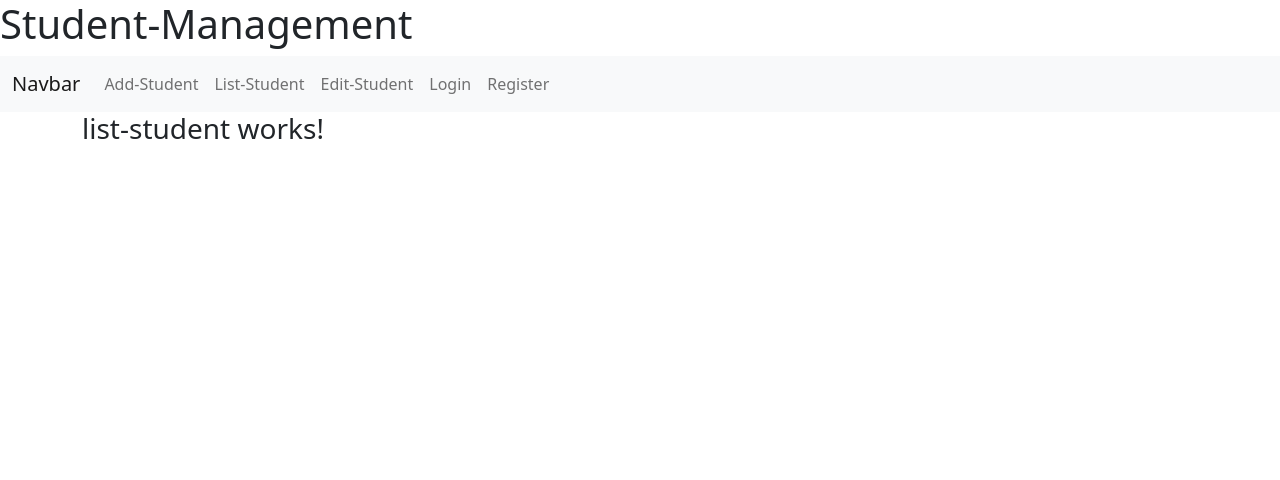
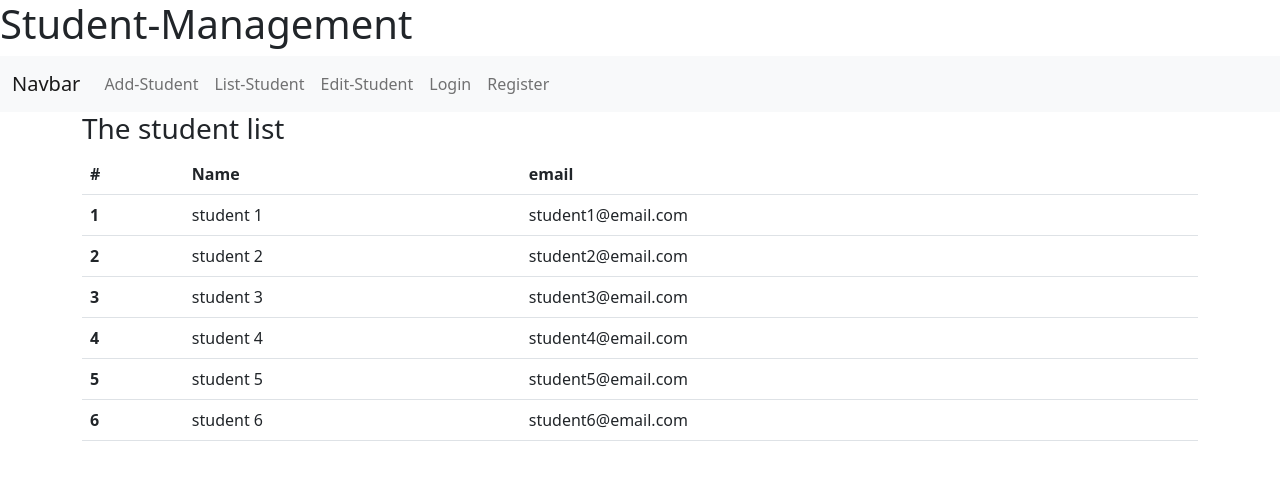
Before and after one commit to VarVergErgos/A_AA_Uni_4_Bootstrap, an Angular app: page /list in a window 1280 px wide. Shown: the top 480 px of the page. Built offline with nearby package versions, Linux system fonts and the light colour scheme; data requests are answered from the project's data file.

Commit message:
create list student from the service as table view

```diff
--- a/src/app/app.module.ts
+++ b/src/app/app.module.ts
@@ -9,7 +9,7 @@ import { ListStudentComponent } from './components/list-student/list-student.com
 import { LoginStudentComponent } from './components/login-student/login-student.component';
 import { RegistrationComponent } from './components/registration/registration.component';
 import { NgbModule } from '@ng-bootstrap/ng-bootstrap';
-
+import { HttpClientModule} from '@angular/common/http';
 @NgModule({
   declarations: [
     AppComponent,
@@ -17,14 +17,13 @@ import { NgbModule } from '@ng-bootstrap/ng-bootstrap';
     EditStudentComponent,
     ListStudentComponent,
     LoginStudentComponent,
-    RegistrationComponent
+    RegistrationComponent,
   ],
-  imports: [
-    BrowserModule,
-    AppRoutingModule,
-    NgbModule
-  ],
+  imports: [BrowserModule,
+        AppRoutingModule,
+        NgbModule,
+        HttpClientModule],
   providers: [],
-  bootstrap: [AppComponent]
+  bootstrap: [AppComponent],
 })
-export class AppModule { }
+export class AppModule {}
--- a/src/app/components/list-student/list-student.component.html
+++ b/src/app/components/list-student/list-student.component.html
@@ -1 +1,21 @@
-<h3>list-student works!</h3>
+<h3>The student list</h3>
+
+<table class="table">
+  <thead>
+    <tr>
+      <th scope="col">#</th>
+      <th scope="col">Name</th>
+      <th scope="col">email</th>
+
+    </tr>
+  </thead>
+  <tbody>
+    <tr *ngFor="let item of studentData">
+      <th scope="row">{{item.id}}</th>
+      <td>{{item.name}}</td>
+      <td>{{item.email}}</td>
+
+    </tr>
+
+  </tbody>
+</table>
--- a/src/app/components/list-student/list-student.component.ts
+++ b/src/app/components/list-student/list-student.component.ts
@@ -1,10 +1,19 @@
-import { Component } from '@angular/core';
-
+import { Component, OnInit } from '@angular/core';
+import { StudentsService } from '../../students.service';
 @Component({
   selector: 'app-list-student',
   templateUrl: './list-student.component.html',
-  styleUrls: ['./list-student.component.css']
+  styleUrls: ['./list-student.component.css'],
 })
 export class ListStudentComponent {
+  constructor(private student: StudentsService) {}
 
+
+  studentData :any =[];
+  ngOnInit(): void {
+    this.student.getAllStudents().subscribe((allData) => {
+     // console.log(allData);
+    this.studentData = allData;
+    });
+  }
 }
```
